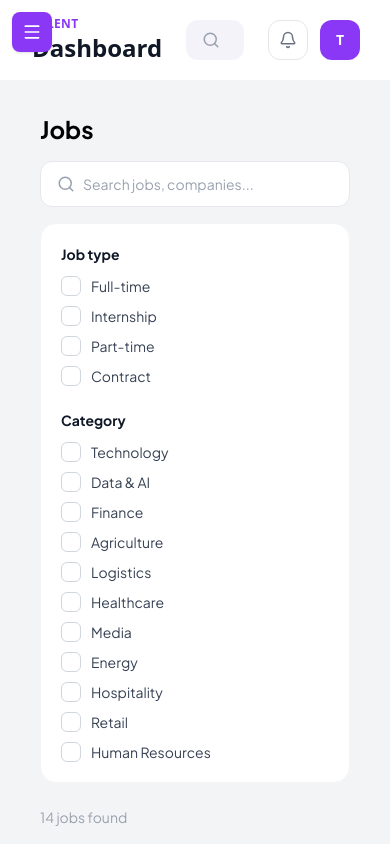
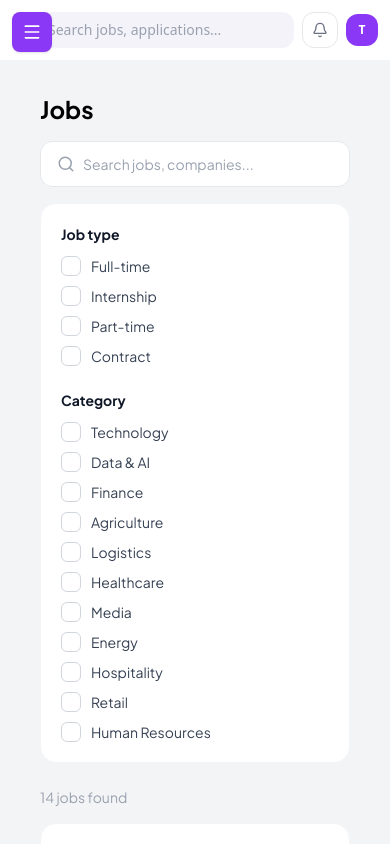
Before and after one commit to Mems2kur/ivp_Africa, a Next.js app: page /talent/jobs in a window 390 px wide. Built offline with nearby package versions, Linux system fonts and the light colour scheme.

Commit message:
corrections

```diff
--- a/src/app/(talent)/TopNavbar.tsx
+++ b/src/app/(talent)/TopNavbar.tsx
@@ -1,12 +1,12 @@
 "use client";
 
-import { useState } from "react";
-import { useEffect } from "react";
+import { useState, useEffect } from "react";
 import { useRouter } from "next/navigation";
 import { Search, Bell } from "lucide-react";
 import { useSession } from "@/lib/auth/useSession";
 import { session as sessionStore } from "@/lib/auth/session";
 import { notificationsApi } from "@/lib/api/notification";
+
 interface TopNavbarProps {
   section: string;
   title: string;
@@ -37,9 +37,10 @@ export function TopNavbar({ section, title, userName }: TopNavbarProps) {
 
   function handleSearchKeyDown(e: React.KeyboardEvent<HTMLInputElement>) {
     if (e.key === "Enter" && query.trim()) {
-      router.push(`/jobs?search=${encodeURIComponent(query.trim())}`);
+      router.push(`/talent/jobs?search=${encodeURIComponent(query.trim())}`);
     }
   }
+
   useEffect(() => {
     if (!session?.email) return;
     const update = () => setUnreadCount(notificationsApi.unreadCount(session.email));
@@ -49,50 +50,83 @@ useEffect(() => {
   }, [session?.email]);
 
   return (
-    <header className="flex items-center justify-between gap-6 border-b border-gray-100 bg-white px-8 py-4">
-      <div className="shrink-0">
-        <p className="text-xs font-semibold uppercase tracking-wide text-[#8A38F5]">
+    <header className="flex items-center justify-between gap-2 border-b border-gray-100 bg-white px-3 py-3 sm:gap-4 sm:px-5 sm:py-4 lg:gap-6 lg:px-8">
+      <div className="hidden shrink-0 sm:block">
+        <p className="text-[10px] font-semibold tracking-wide text-[#8A38F5] uppercase sm:text-xs">
           {section}
         </p>
-        <h1 className="text-2xl font-bold text-gray-900">{title}</h1>
+        <h1 className="text-lg font-bold text-gray-900 sm:text-xl lg:text-2xl">{title}</h1>
       </div>
 
-      <div className="flex w-full max-w-md items-center gap-2 rounded-xl bg-[#F5F3FA] px-4 py-2.5">
-        <Search size={18} className="shrink-0 text-gray-400" />
+      <div className="flex min-w-0 flex-1 items-center gap-2 rounded-xl bg-[#F5F3FA] px-3 py-2 sm:px-4 sm:py-2.5 lg:max-w-md">
+        <Search size={16} className="shrink-0 text-gray-400 sm:size-[18px]" />
         <input
           type="text"
           value={query}
           onChange={(e) => setQuery(e.target.value)}
           onKeyDown={handleSearchKeyDown}
           placeholder="Search jobs, applications..."
-          className="w-full bg-transparent text-sm text-gray-500 placeholder:text-gray-400 focus:outline-none"
+          className="min-w-0 flex-1 bg-transparent text-sm text-gray-500 placeholder:text-gray-400 focus:outline-none"
         />
       </div>
 
-      <div className="flex shrink-0 items-center gap-3">
+      <div className="flex shrink-0 items-center gap-2 sm:gap-3">
         <button
           type="button"
           aria-label="Notifications"
           onClick={() => router.push("/talent/notifications")}
-  className="relative flex h-10 w-10 items-center justify-center rounded-xl border border-gray-200 text-gray-500 transition-colors hover:bg-[#EDE7F8] hover:text-[#3A2680]"
+          className="relative flex h-9 w-9 shrink-0 items-center justify-center rounded-xl border border-gray-200 text-gray-500 transition-colors hover:bg-[#EDE7F8] hover:text-[#3A2680] sm:h-10 sm:w-10"
         >
-  <Bell size={18} />
+          <Bell size={16} className="sm:size-[18px]" />
           {unreadCount > 0 && (
             <span className="absolute top-2 right-2 h-2 w-2 rounded-full bg-[#8A38F5] ring-2 ring-white" />
           )}
         </button>
 
+        <div className="relative">
           <button
             type="button"
             onClick={() => setMenuOpen((v) => !v)}
-            className="flex h-10 w-10 items-center justify-center overflow-hidden rounded-xl bg-[#8A38F5] text-sm font-semibold text-white"
+            className="flex items-center gap-2.5"
           >
+            <div className="flex h-8 w-8 shrink-0 items-center justify-center overflow-hidden rounded-xl bg-[#8A38F5] text-xs font-semibold text-white sm:h-10 sm:w-10 sm:text-sm">
               {session?.avatarUrl ? (
                 <img src={session.avatarUrl} alt="Profile" className="h-full w-full object-cover" />
               ) : (
                 getInitials(session?.displayName ?? "there")
               )}
+            </div>
+            <div className="hidden text-left sm:block">
+              <p className="text-sm font-semibold text-gray-900">{session?.displayName ?? "there"}</p>
+              <p className="text-xs text-gray-400">Talent</p>
+            </div>
           </button>
+
+          {menuOpen && (
+            <>
+              <div className="fixed inset-0 z-10" onClick={() => setMenuOpen(false)} />
+              <div className="absolute right-0 z-20 mt-2 w-44 rounded-xl border border-gray-100 bg-white py-1 shadow-lg">
+                <button
+                  type="button"
+                  onClick={() => {
+                    setMenuOpen(false);
+                    router.push("/talent/profile");
+                  }}
+                  className="w-full px-4 py-2 text-left text-sm text-gray-700 hover:bg-gray-50"
+                >
+                  My Profile
+                </button>
+                <button
+                  type="button"
+                  onClick={handleLogout}
+                  className="w-full px-4 py-2 text-left text-sm text-red-500 hover:bg-red-50"
+                >
+                  Log out
+                </button>
+              </div>
+            </>
+          )}
+        </div>
       </div>
     </header>
   );
```
Lines whose indentation alone changed are shown as unchanged.
